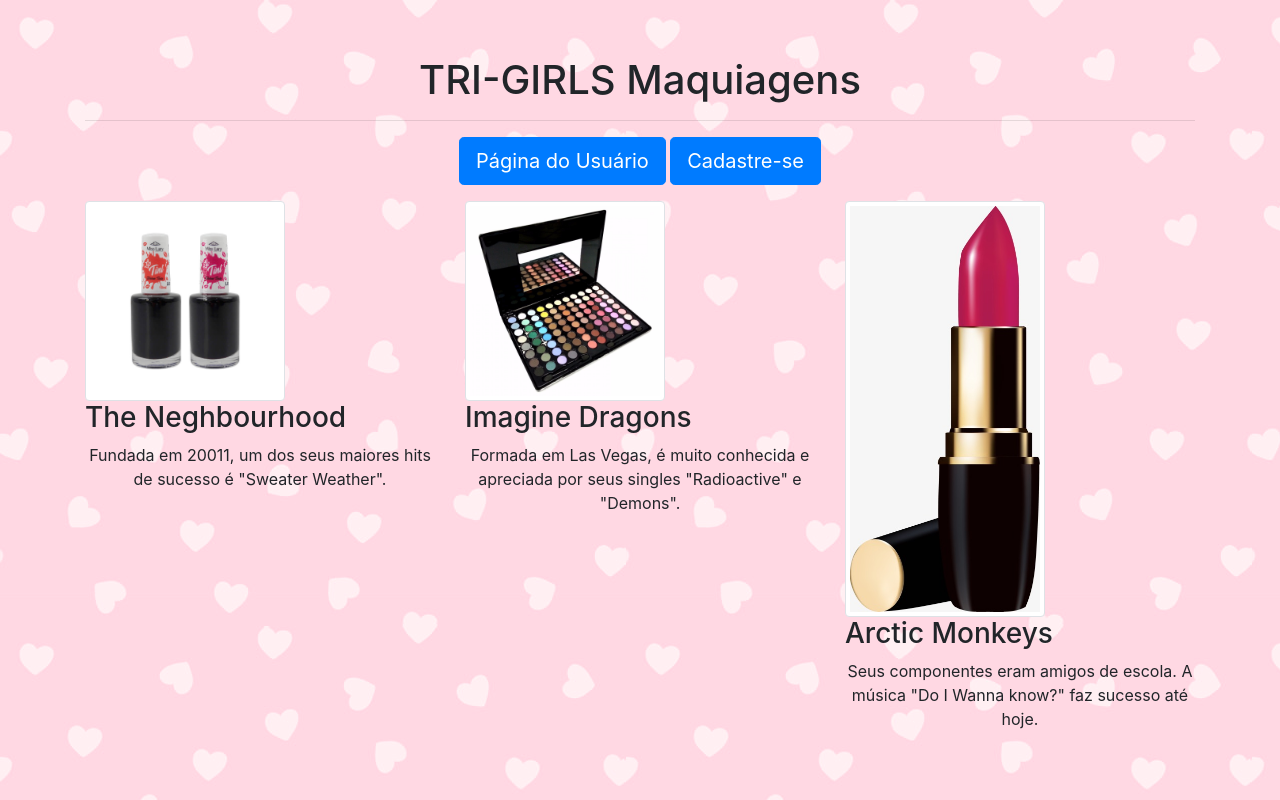
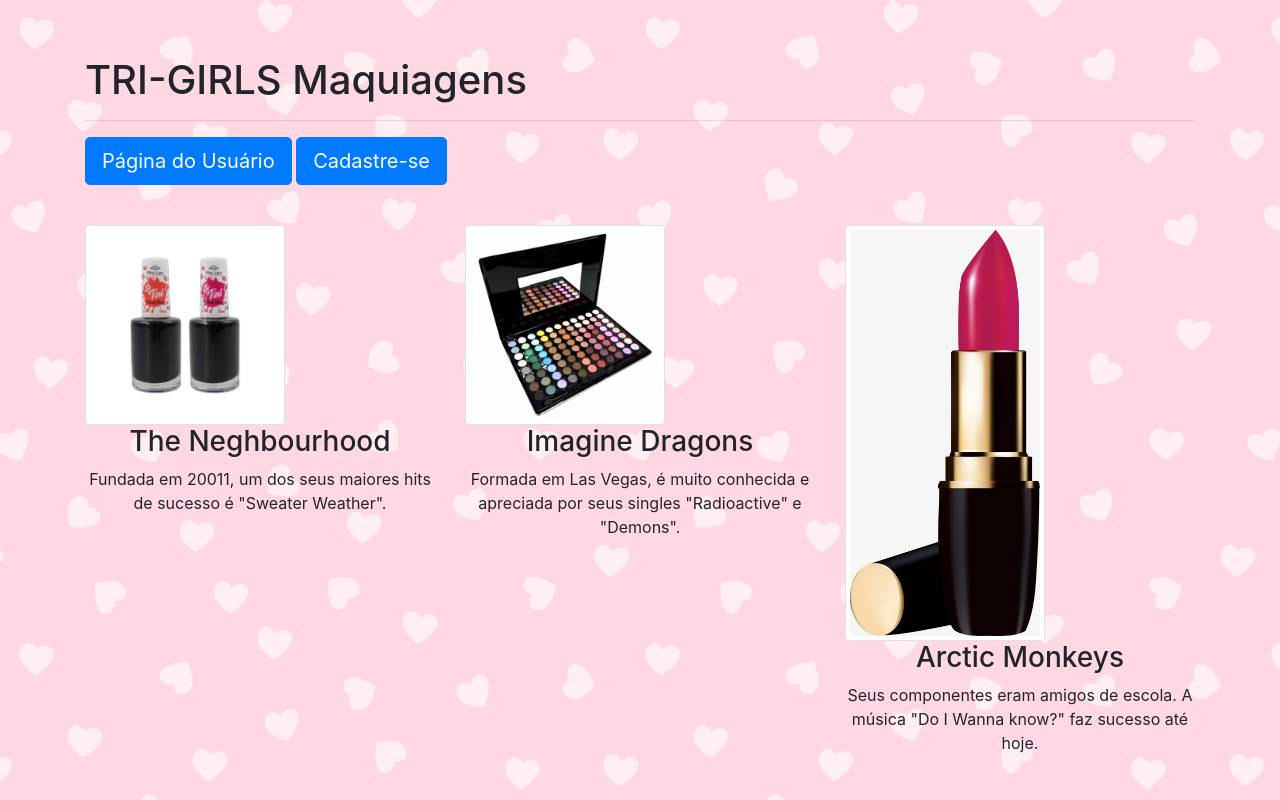
Before and after one commit to brunogomesifrn/info419maquiagem, a Django app: page /make/ in a window 1280 px wide. Run offline with Django 3.2, Linux system fonts and the light colour scheme; some libraries are stand-ins or nearby versions.

Commit message:
modificando class no css

```diff
--- a/core/static/css/css.css
+++ b/core/static/css/css.css
@@ -2,8 +2,6 @@ body{
 
     background-image: url(a.jpg);
 }
-h1,p
-{text-align: center}
 .titulo
 {
 border-bottom: solid black 1px;
@@ -11,5 +9,5 @@ margin-bottom: 20px;
 padding-top: 20px;
 padding-bottom: 20px
 }
-.bandas
-{text-align:center}
+.gloss{
+text-align:center}
--- a/core/templates/pagina_inicial.html
+++ b/core/templates/pagina_inicial.html
@@ -37,6 +37,8 @@ href="/static/css/css.css">
 <a href="{% url 'cadastro' %}"><button class="btn btn-lg btn-primary" type="submit">Cadastre-se</button></a>
 </p>
 
+</br>
+
 <div class="row">
 <div class="col-12 col-sm-12 col-md-4 col-lg-4 col-xl-4">
 <img src="/static/lip.jpg" class="img-fluid img-thumbnail" alt="Arctic Monkeys" width="200px" height="200px">
```
